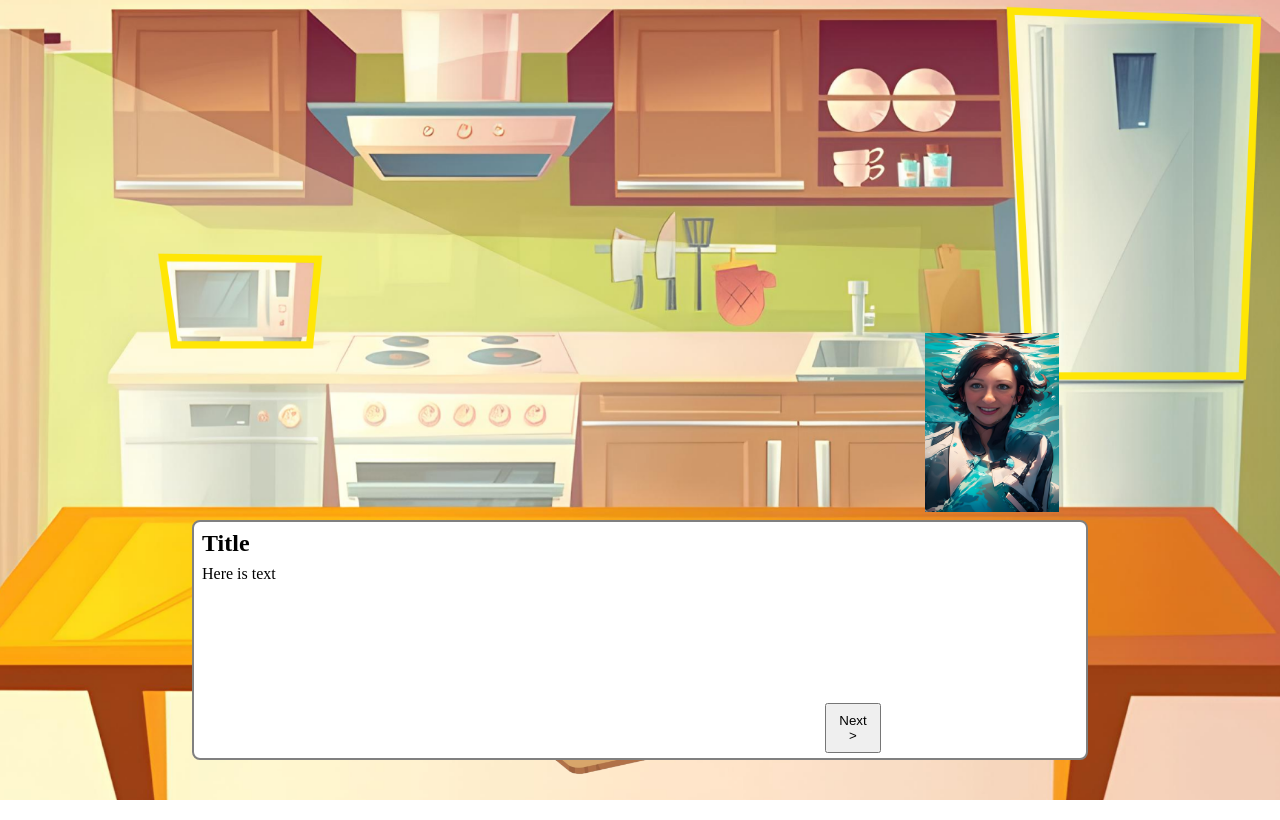
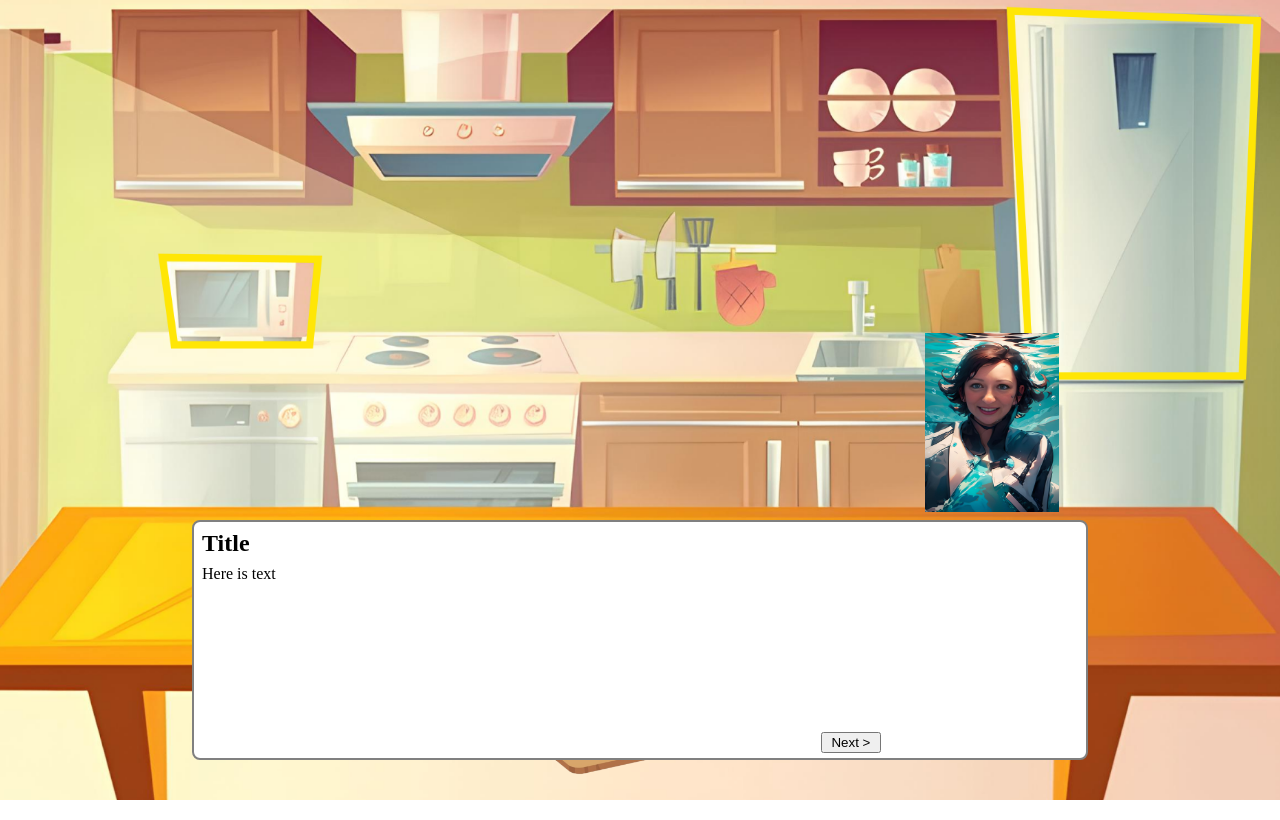
Before and after one commit to Benten-V/bergHOFF, a PHP site: page / in a window 1280 px wide. Run offline with PHP 8.4, Linux system fonts and the light colour scheme.

Commit message:
Update style.css

```diff
--- a/style.css
+++ b/style.css
@@ -274,7 +274,7 @@ body {
 
 .dialog button {
     align-self: flex-end;
-    padding: .5rem;
+    width: 4rem;
     margin-bottom: .3rem;
 }
 
```
